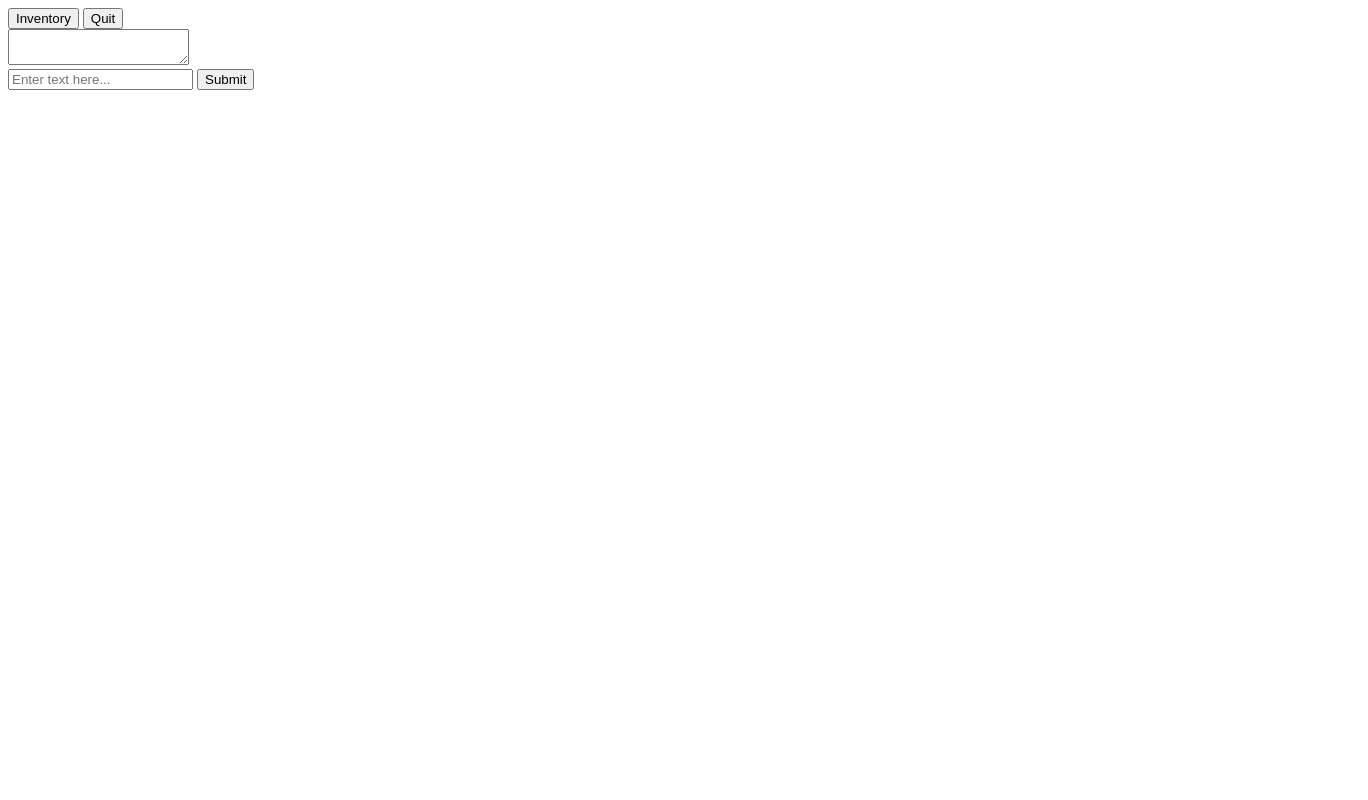
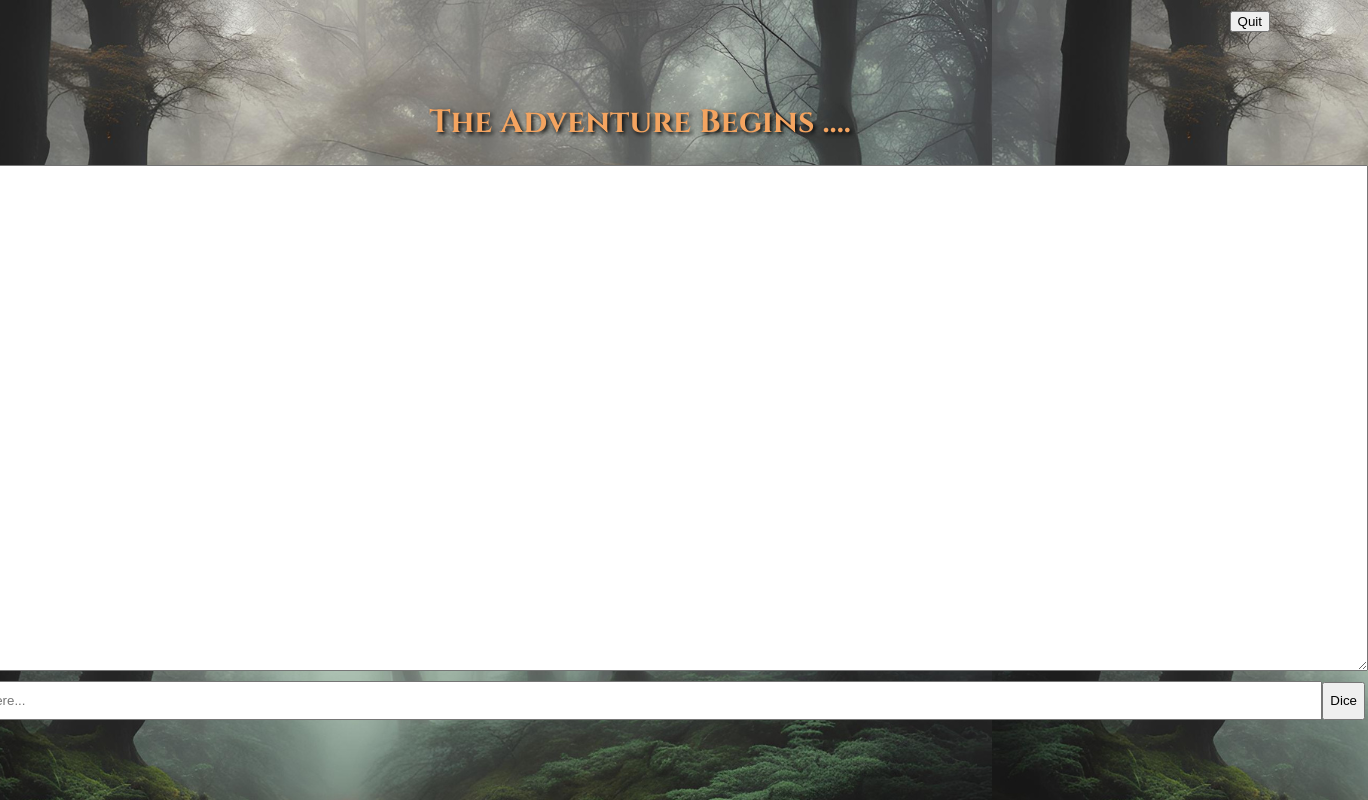
Before and after one commit to RandomGameCoder/DungeonsAndDragons, a plain HTML site: page game.html in a window 1280 px wide. Shown: the whole page, 1368 px wide, since content can reach past the window. Drawn offline with Linux system fonts and the light colour scheme.

Commit message:
added the game page

```diff
--- a/character.css
+++ b/character.css
@@ -1,5 +1,3 @@
-/* General styling */
-
 @import url('https://fonts.googleapis.com/css2?family=Cinzel:wght@400..900&display=swap');
 body {
     font-family: 'Cinzel', Arial, sans-serif;
@@ -20,7 +18,6 @@ body {
     border-radius: 8px;
 }
 
-/* Form elements styling */
 form {
     display: flex;
     flex-direction: column;
--- a/game.css
+++ b/game.css
@@ -0,0 +1,55 @@
+@import url('https://fonts.googleapis.com/css2?family=Cinzel:wght@400..900&display=swap');
+
+body, html {
+    font-family: 'Cinzel', Arial, sans-serif;
+    height: 100%;
+    margin: 0;
+    display: flex;
+    justify-content: center;
+    align-items: center;
+    flex-direction: column;
+    background-image: url('forest.png');
+}
+
+h1 {
+    text-align: center;
+    color: #f4a460;
+    text-shadow: 2px 2px 4px #000000;
+}
+
+.top-right-buttons {
+    position: absolute;
+    top: 10px;
+    right: 10px;
+}
+
+.diceButton {
+    height: 38px;
+}
+
+.container {
+    display: flex;
+    flex-direction: column;
+    align-items: center;
+    width: 100%;
+}
+
+
+.input-area {
+    display: flex;
+    align-items: center;
+    width: 1450px;
+    justify-content: center;
+}
+
+.input-area input, .input-area textarea {
+    width: 100%;
+    padding: 10px;
+    box-sizing: border-box;
+}
+
+.text-area {
+    width: 1450px;
+    height: 500px;
+    margin-bottom: 10px;
+}
--- a/game.html
+++ b/game.html
@@ -1,38 +1,22 @@
 <!DOCTYPE html>
-<html lang="en">
+<html>
     <head>
         <meta charset="UTF-8">
-        <meta name="viewport" content="width=device-width, initial-scale=1.0">
         <title>Webpage with Input and Buttons</title>
         <link rel="stylesheet" href="game.css">
     </head>
     <body>
         <div class="top-right-buttons">
-            <button id="inventoryButton">Inventory</button>
+            <!--<button id="inventoryButton">Inventory</button> -->
             <button id="quitButton">Quit</button>
         </div>
-
+        <h1> The Adventure Begins ....</h1>
         <div class="container">
             <textarea id="displayTextArea" class="text-area" readonly></textarea>
             <div class="input-area">
                 <input type="text" id="userInput" placeholder="Enter text here...">
-                <button id="submitButton">Submit</button>
+                <button id="diceButton" class="diceButton">Dice</button>
             </div>
         </div>
-
-        <script>
-            document.getElementById('submitButton').addEventListener('click', function() {
-                var userInput = document.getElementById('userInput').value;
-                document.getElementById('displayTextArea').value = userInput;
-            });
-
-            document.getElementById('inventoryButton').addEventListener('click', function() {
-                alert('Inventory button clicked!');
-            });
-
-            document.getElementById('quitButton').addEventListener('click', function() {
-                alert('Quit button clicked!');
-            });
-        </script>
     </body>
 </html>
```
Also changed, not shown: forest.png (added).
